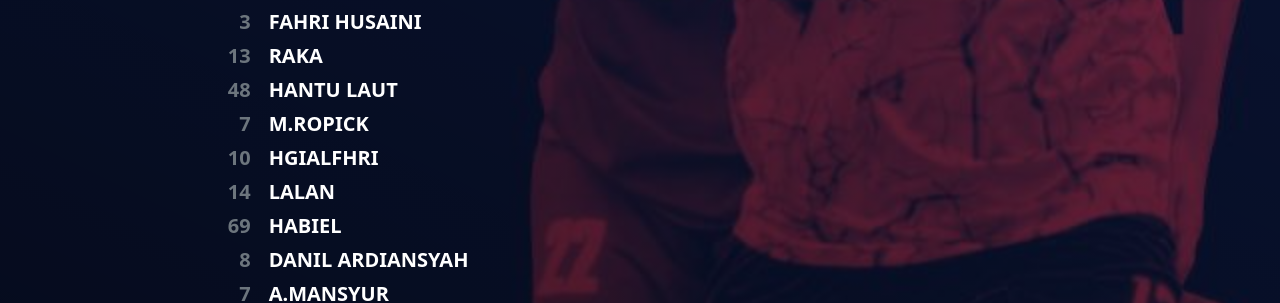
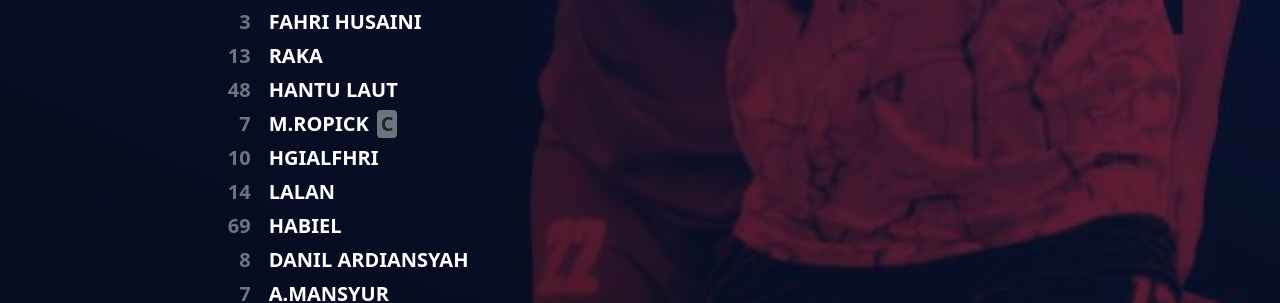
Before and after one commit to tesafc/www2, a Jekyll site: the page built from _matches/24-03-2022.md, in a window 1280 px wide. Shown: the part 917-1220 px from the top of the page. Built offline with Jekyll 4.4.1, drawn with Linux system fonts in a browser that asks for light colours.

Commit message:
Update match.html

```diff
--- a/_layouts/match.html
+++ b/_layouts/match.html
@@ -23,7 +23,7 @@ header: header-match
                 {% for player in page.lineup %}
                 <span class="col-2 fs-5 fw-bolder text-uppercase text-end text-secondary pe-3">{{ player.no-punggung }}</span>
                 <!--<span class="col-2 fs-6 text-uppercase text-center badge border border-dark text-secondary">{{ player.position }}</span>-->
-                <span class="col-10 fs-5 fw-bolder text-uppercase">{{ player.name }}{% if player.position == "gk" %}<span class="badge bg-secondary text-dark text-uppercase text-center fs-5 p-1 ms-2">{{ player.position }}</span>{% endif %}</span>
+                <span class="col-10 fs-5 fw-bolder text-uppercase">{{ player.name }}{% if player.role %}<span class="badge bg-secondary text-dark text-uppercase text-center fs-5 p-1 ms-2">{{ player.role }}</span>{% endif %}</span>
                 {% endfor %}
               </div>
             </div>
```
